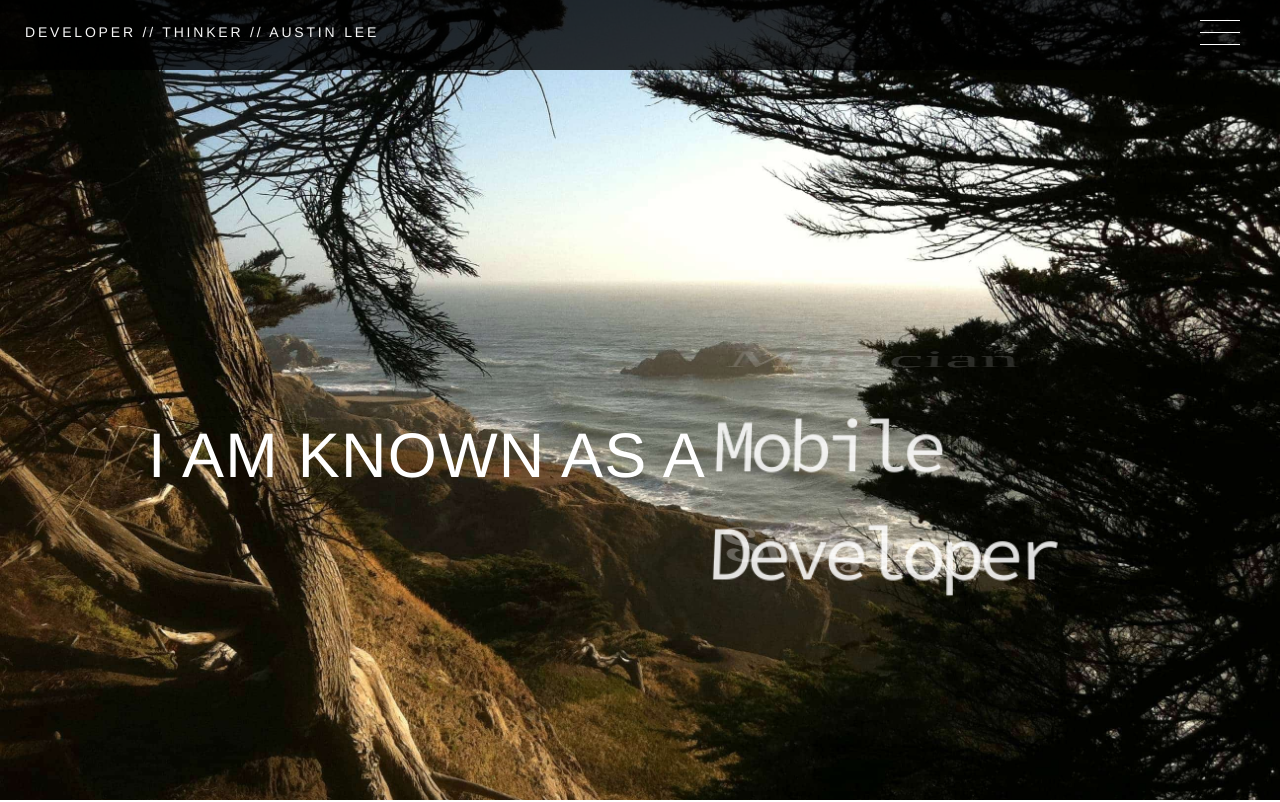
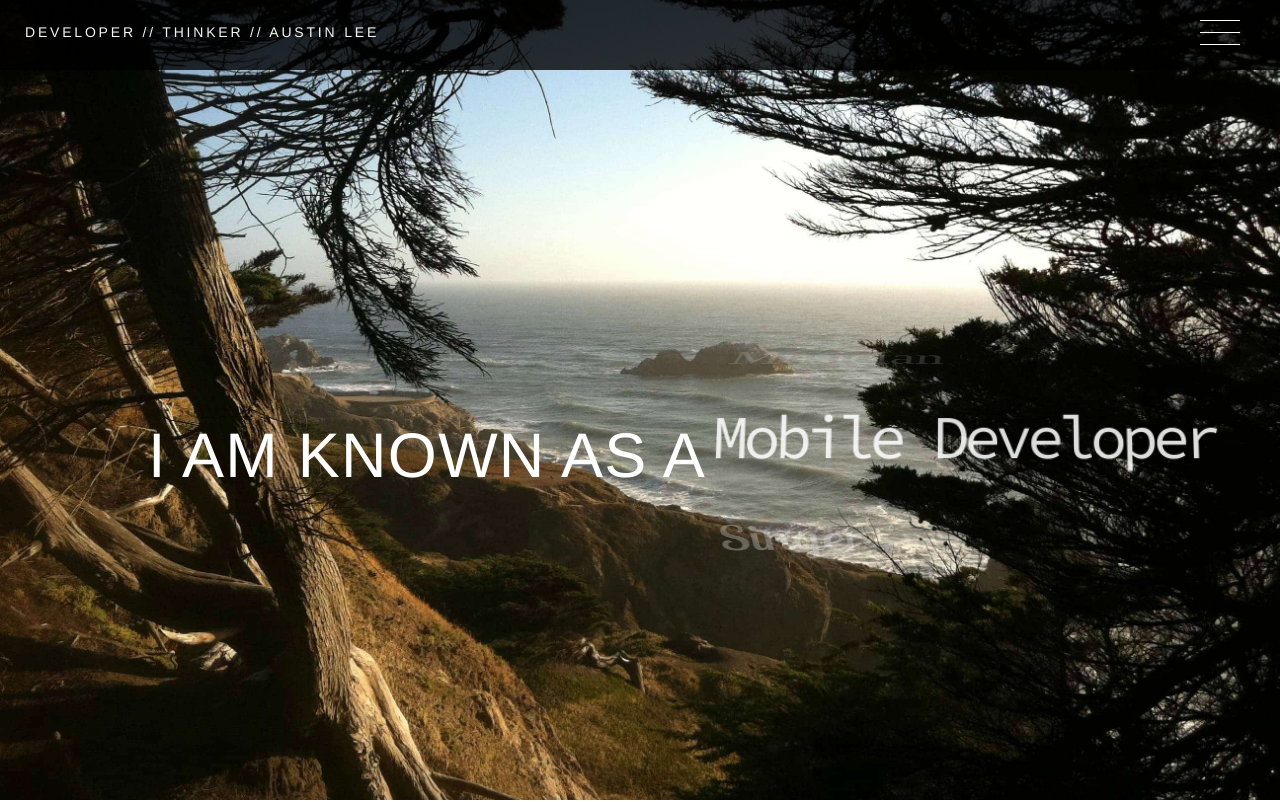
Before and after one commit to austindlee/austindlee.github.io, a plain HTML site: page index.html in a window 1280 px wide. Shown: the top 802 px of the page. Drawn offline with nearby package versions, Linux system fonts and the light colour scheme; a web font is replaced by a local one.

Commit message:
fixed carousel

```diff
--- a/main.css
+++ b/main.css
@@ -277,15 +277,15 @@ h3{
 #carousel figure:nth-of-type(1) {
   -webkit-transform: rotateX(0deg) translateZ(100px);
   font-family: 'orbitron';
-  font-size: 8.5vh;
-  padding-top: .6%;
+  font-size: 4vw;
+  padding-top: 1.5%;
 }
 
 /* creator */
 #carousel figure:nth-of-type(2) {
   -webkit-transform: rotateX(60deg) translateZ(100px);
   font-family: 'indie flower';
-  font-size: 10.5vh;
+  font-size: 5vw;
   padding-bottom: 24.5%;
 }
 
@@ -293,15 +293,15 @@ h3{
 #carousel figure:nth-of-type(3) {
   -webkit-transform: rotateX(120deg) translateZ(100px);
   font-family: 'lobster two';
-  font-size: 10vh;
-  padding-bottom: 23.5%;
+  font-size: 4.5vw;
+  padding-bottom: 23%;
 }
 
 /* mobile developer */
 #carousel figure:nth-of-type(4) {
   -webkit-transform: rotateX(180deg) translateZ(100px);
   font-family: 'source code pro';
-  font-size: 8.5vh;
+  font-size: 4.4vw;
   letter-spacing: -.09em;
   padding-bottom: 22%;
 }
@@ -310,15 +310,15 @@ h3{
 #carousel figure:nth-of-type(5) {
   -webkit-transform: rotateX(240deg) translateZ(100px);
   font-family: 'aref ruqaa';
-  font-size: 9.5vh;
-  padding-bottom: 25%;
+  font-size: 4.4vw;
+  padding-bottom: 24%;
 }
 
 /* UCLA Student */
 #carousel figure:nth-of-type(6) {
   -webkit-transform: rotateX(300deg) translateZ(100px);
   font-family: 'cinzel';
-  font-size: 9vh;
+  font-size: 4.5vw;
 
 }
 
```
